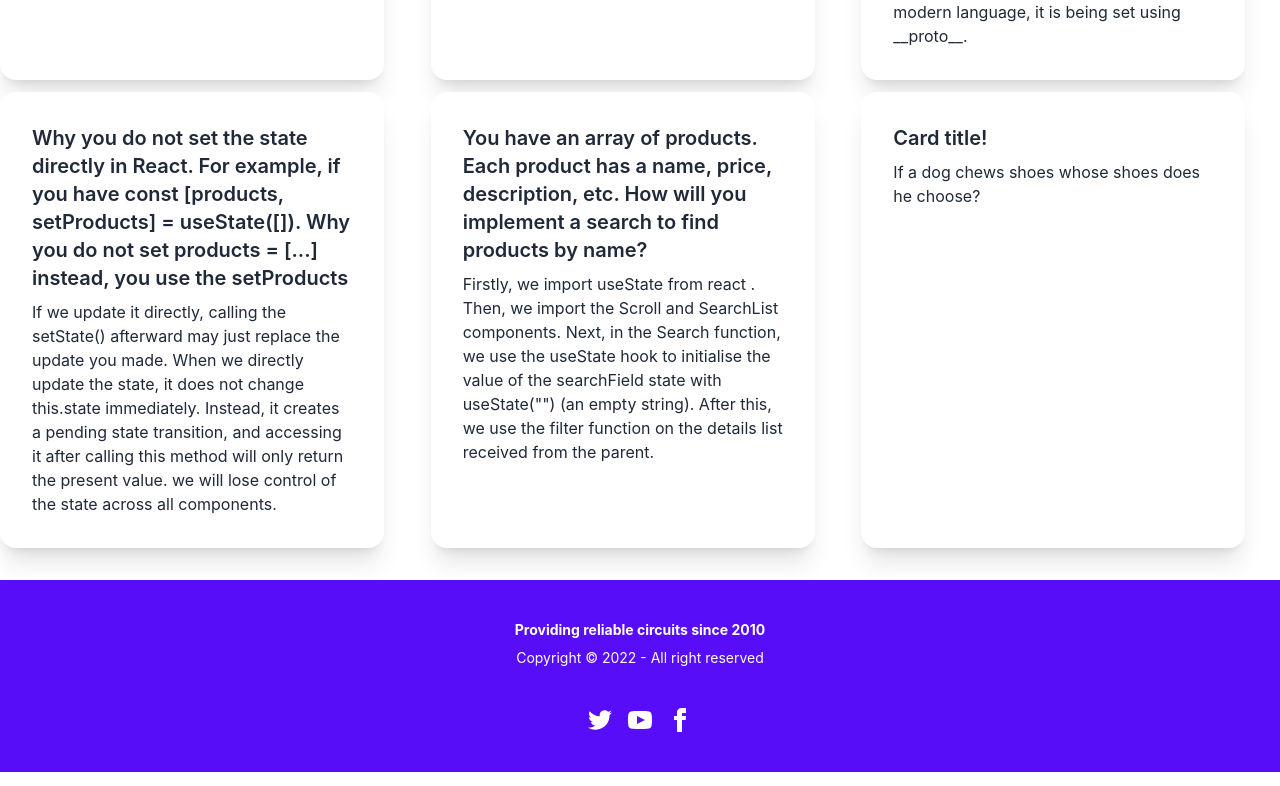
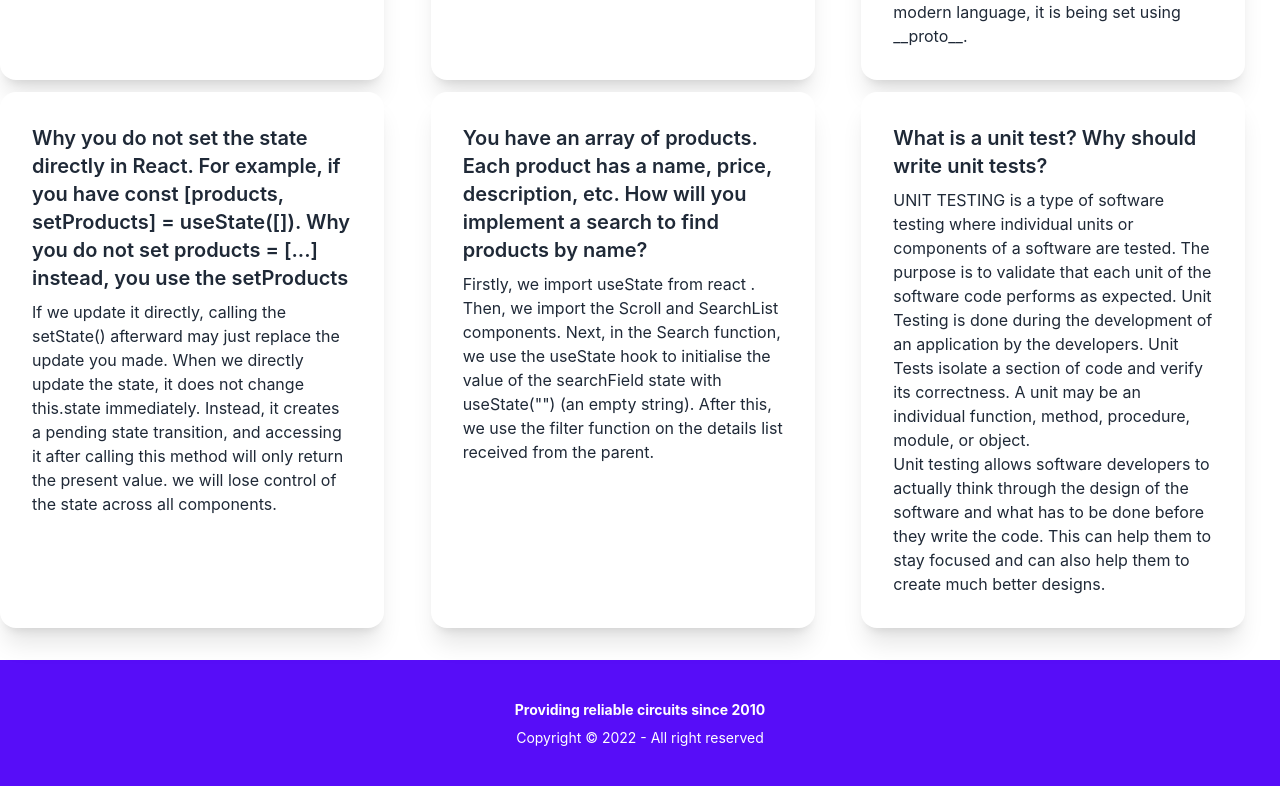
Before and after one commit to mitanvir05/circuit-manufacturer-client, a React (Create React App) app: page /blogs in a window 1280 px wide. Shown: the part 448-1234 px from the top of the page. Built offline with nearby package versions, Linux system fonts and the light colour scheme; no server answers.

Commit message:
blogs added

```diff
--- a/src/Pages/Blogs/Blogs.js
+++ b/src/Pages/Blogs/Blogs.js
@@ -85,8 +85,21 @@ const Blogs = () => {
       </div>
       <div class="card w-96 bg-base-100 shadow-xl">
         <div class="card-body">
-          <h2 class="card-title">Card title!</h2>
-          <p>If a dog chews shoes whose shoes does he choose?</p>
+          <h2 class="card-title">
+            What is a unit test? Why should write unit tests?
+          </h2>
+          <p>
+            UNIT TESTING is a type of software testing where individual units or
+            components of a software are tested. The purpose is to validate that
+            each unit of the software code performs as expected. Unit Testing is
+            done during the development of an application by the developers.
+            Unit Tests isolate a section of code and verify its correctness. A
+            unit may be an individual function, method, procedure, module, or
+            object. <br /> Unit testing allows software developers to actually
+            think through the design of the software and what has to be done
+            before they write the code. This can help them to stay focused and
+            can also help them to create much better designs.
+          </p>
         </div>
       </div>
     </div>
```
